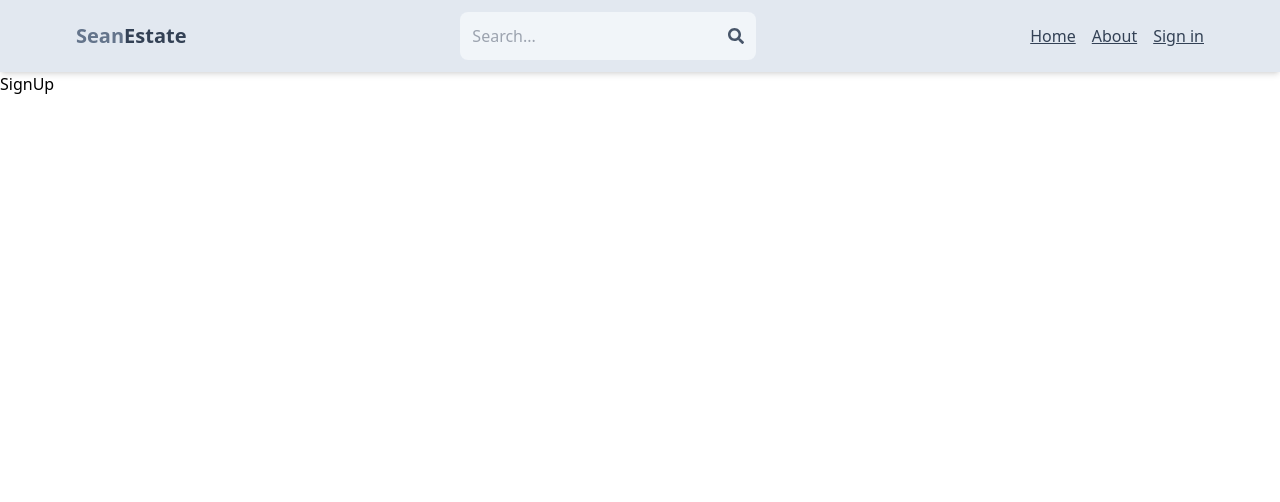
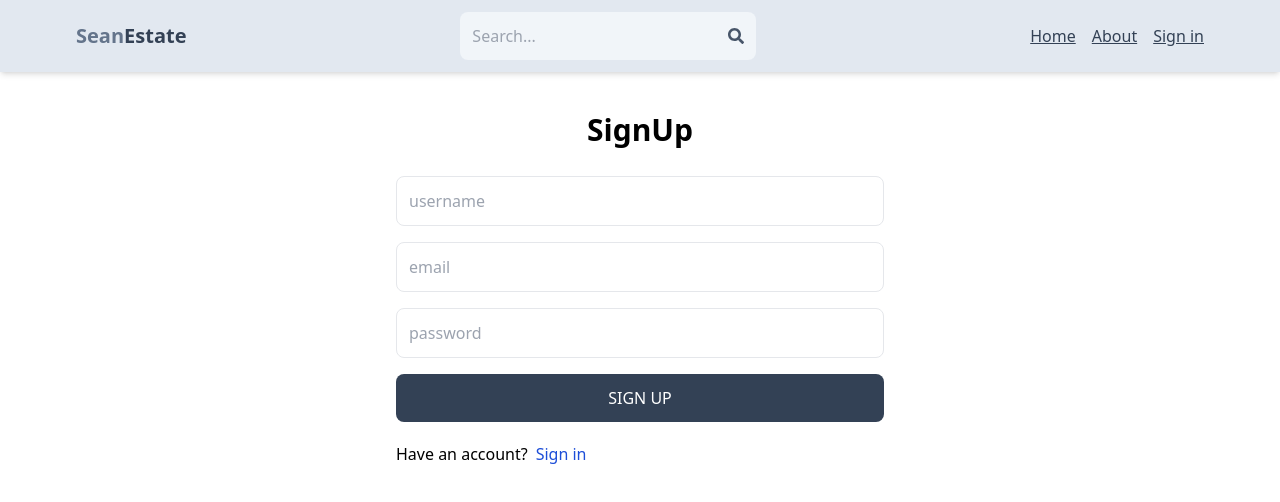
Before and after one commit to ESC-Liang/mern-estate-latest, a React (Vite) app in the folder client/: page /sign-up in a window 1280 px wide. Shown: the top 502 px of the page. Built offline with nearby package versions, Linux system fonts and the light colour scheme.

Commit message:
complete sign up page ui

```diff
--- a/client/src/pages/SignUp.jsx
+++ b/client/src/pages/SignUp.jsx
@@ -1,5 +1,46 @@
 import React from "react";
+import {Link} from "react-router-dom";
 
 export default function SignUp() {
-  return <div>SignUp</div>;
+  return (
+    <div className="p-3 max-w-lg mx-auto">
+      <h1 className="text-3xl text-center font-semibold my-7">SignUp</h1>
+
+      <form className="flex flex-col gap-4">
+        <input
+          type="text"
+          placeholder="username"
+          className="border p-3 rounded-lg"
+          id="username"
+        />
+
+        <input
+          type="text"
+          placeholder="email"
+          className="border p-3 rounded-lg"
+          id="email"
+        />
+
+        <input
+          type="text"
+          placeholder="password"
+          className="border p-3 rounded-lg"
+          id="password"
+        />
+
+        <button className="bg-slate-700 text-white p-3 rounded-lg uppercase hover:opacity-95 disabled:opacity-80">
+          Sign Up
+        </button>
+      </form>
+
+      <div className="flex gap-2 mt-5">
+        <p>Have an account?</p>
+        <Link to={"/sign-in"}>
+        <span className="text-blue-700">Sign in</span>
+        </Link>
+      </div>
+
+    </div>
+
+  );
 }
```
